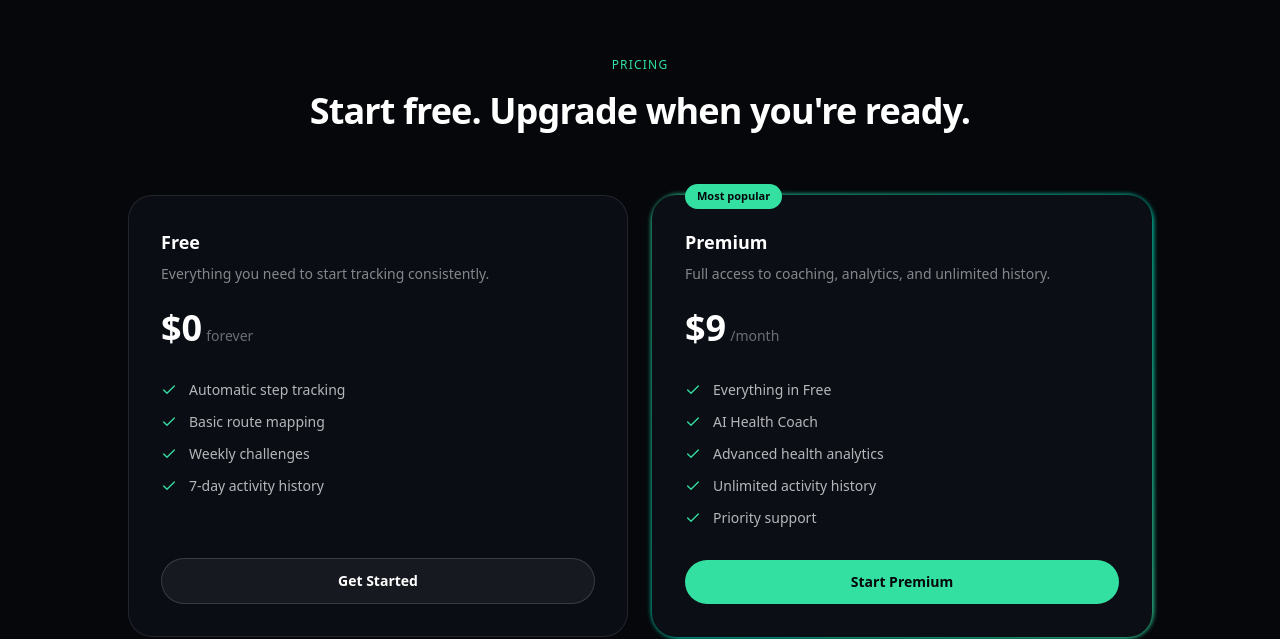
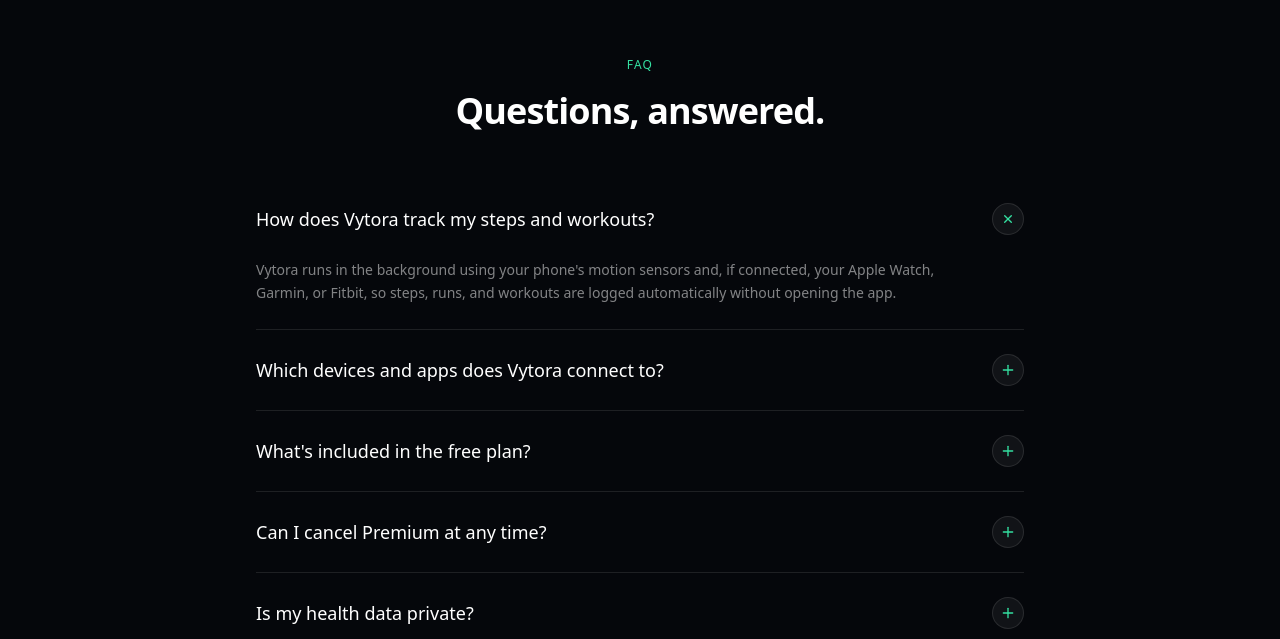
Before and after one commit to metrocardealsng-svg/Vytora, a Next.js app: page / in a window 1280 px wide. Shown: the part 1923-2562 px from the top of the page. Built offline with nearby package versions, Linux system fonts and the light colour scheme; no server answers.

Commit message:
Remove pricing section and add 6-month free promo banner

```diff
--- a/src/components/CinematicHome.tsx
+++ b/src/components/CinematicHome.tsx
@@ -2,13 +2,15 @@
 
 import Hero from "@/components/home/Hero";
 import FeatureGrid from "@/components/home/FeatureGrid";
-import PricingPreview from "@/components/home/PricingPreview";
 import FAQ from "@/components/home/FAQ";
 import CTA from "@/components/home/CTA";
+import FreeBanner from "@/components/home/FreeBanner";
 
 /**
  * CinematicHome — clean, fast, no API calls.
  * All sections are static and render immediately.
+ *
+ * 🎉 PROMO: All features free for 6 months
  */
 
 type CinematicHomeProps = {
@@ -20,12 +22,11 @@ export default function CinematicHome({ userId }: CinematicHomeProps) {
     <main className="relative w-full overflow-x-hidden bg-[#05070B]">
       <Hero />
 
+      {/* 🎉 FREE FOR 6 MONTHS BANNER */}
+      <FreeBanner />
+
       <section id="features">
         <FeatureGrid />
-      </section>
-
-      <section id="pricing">
-        <PricingPreview />
       </section>
 
       <section id="faq">
```
